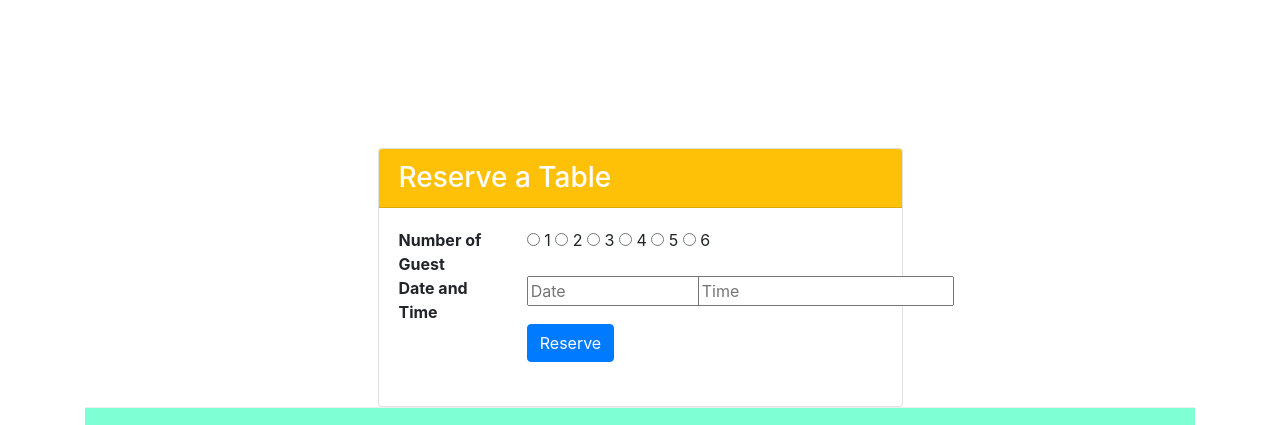
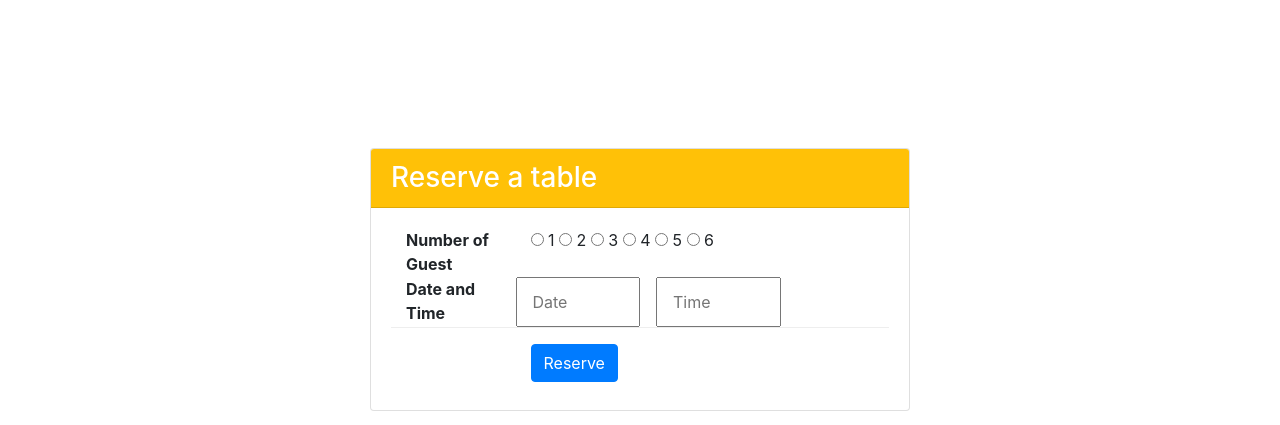
Before and after one commit to abrbutt/bootstrap, a website: page index.html in a window 1280 px wide. Shown: the part 1186-1611 px from the top of the page. Drawn offline with nearby package versions, Linux system fonts and the light colour scheme.

Commit message:
Assignment 2

```diff
--- a/index.html
+++ b/index.html
@@ -22,7 +22,7 @@
             <span class="navbar-toggler-icon"></span>
 
         </button>
-       <a class="navbar-brand" href="index.html"><img src="img/logo.png" height="30" width="41"> </a>
+        <a class="navbar-brand" href="index.html"><img src="img/logo.png" height="30" width="41"></a>
        <div class="collapse navbar-collapse" id="navBar" >
        <ul class="navbar-nav mr-auto">
            <li class="nav-item active"><a class="nav-link" href="#"><i class="fa fa-home fa-lg"></i> Home </a></li>
@@ -47,7 +47,7 @@
             </div>
 
             <div class="col-sm-3 align-self-center" >
-              <button class="btn btn-warning" onclick="" >Reserve Table</button>
+             <a class="btn btn-warning" href="#res">Reserve Table</a>
           </div>
         </div>
         </div>
@@ -105,14 +105,14 @@
 
             </div>
         </div>
-    <form class="row-content"  >
-        <div class="col-sm-6 offset-3">
+        <div class="row justify-content-center">
+            <div class="col-12 col-sm-6">
                 <div class="card">
-                <h3 class="card-header bg-warning text-white">Reserve a Table</h3>
+                <h3 class="card-header bg-warning text-white" id="res"  >Reserve a table</h3>
                <div class="card-body">
-                    <dl class="row" >
-                        <dt class="col-3">Number of Guest</dt>
-                        <dd class="col-9"><label> <input type="radio" name="option"> 1 </label>
+                <dl class="row row-content">
+                    <dt class="col-12 col-sm-3 ">Number of Guest</dt>
+                    <dd class="col-12 col-sm-8"><label> <input type="radio" name="option"> 1 </label>
                                       <label> <input type="radio" name="option"> 2 </label>
                                       <label> <input type="radio" name="option"> 3 </label>
                                       <label> <input type="radio" name="option"> 4 </label>
@@ -120,24 +120,27 @@
                                       <label> <input type="radio" name="option"> 6 </label>
                                     </dd>
 
-                        <dt class="col-3">Date and Time</dt>
-                        <dd class="col-4"><input type="text" id="date" name="date" placeholder="Date"></dd>
-                        <dd class="col-5"><input type="text" id="time" name="time" placeholder="Time"></dd>
+                    <dt class="col-12 col-sm-3">Date and Time</dt>
+                    <input class="col-12 col-sm-3 mr-3" type="text" id="date" name="date" placeholder="Date">
+                    <input class="col-12 col-sm-3" type="text" id="time" name="time" placeholder="Time">
+                </dl>
 
-                        <dd class="col-3 offset-3"> <a class="btn btn-primary">Reserve</a></dd>
 
-                    </dl>
+                    <dd class="col col-sm offset-3 mt-3"  ><button class="btn btn-primary">Reserve</button></dd>
+
+
+
+
 
             </div>
             </div>
-
             </div>
-    </form>
+        </div>
     </div>
 
     <footer>
         <div class="container">
-            <div class="row footer" >
+            <div class="row footer mt-5" >
                 <div class="col-4 offset-1 col-sm-2">
                     <h5>Links</h5>
                     <ul class="list-unstyled" >
```
Also changed, not shown: css/styles.css (line endings or trailing spaces). Lines whose indentation alone changed are shown as unchanged.
